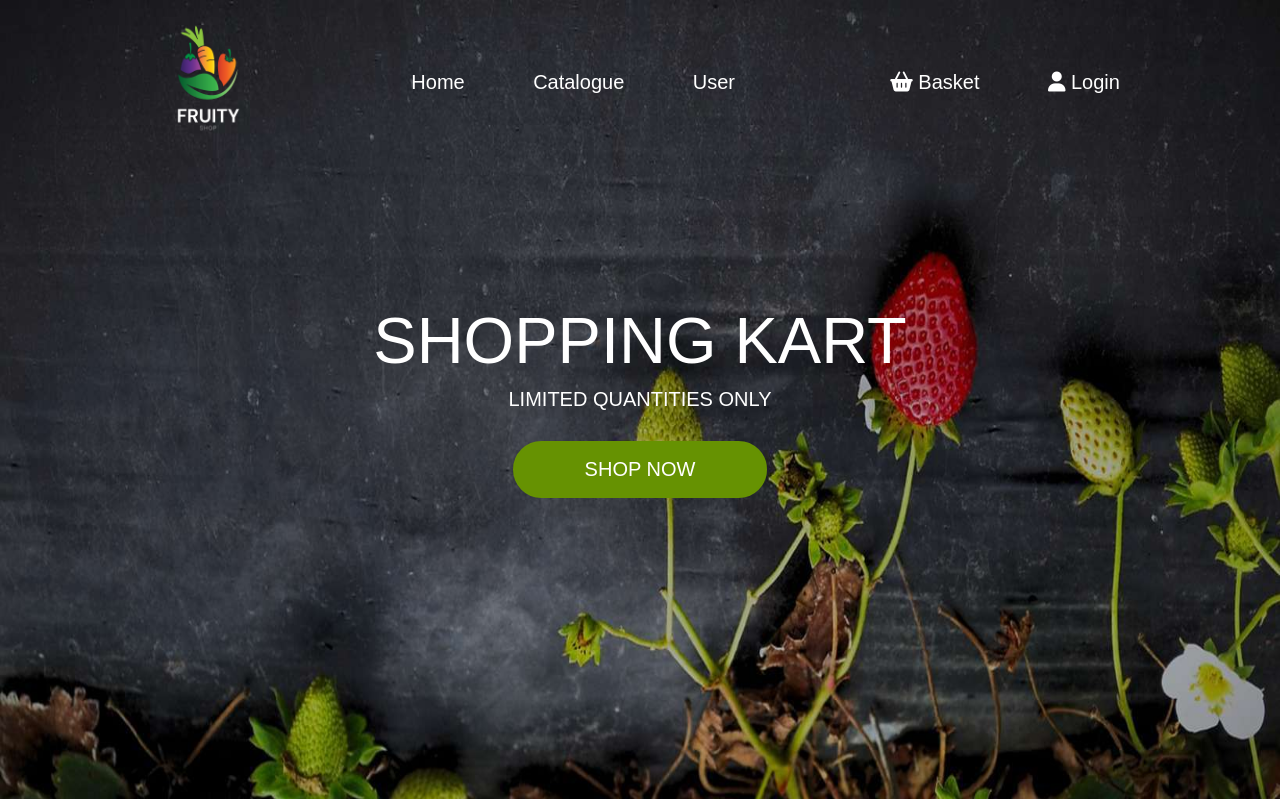
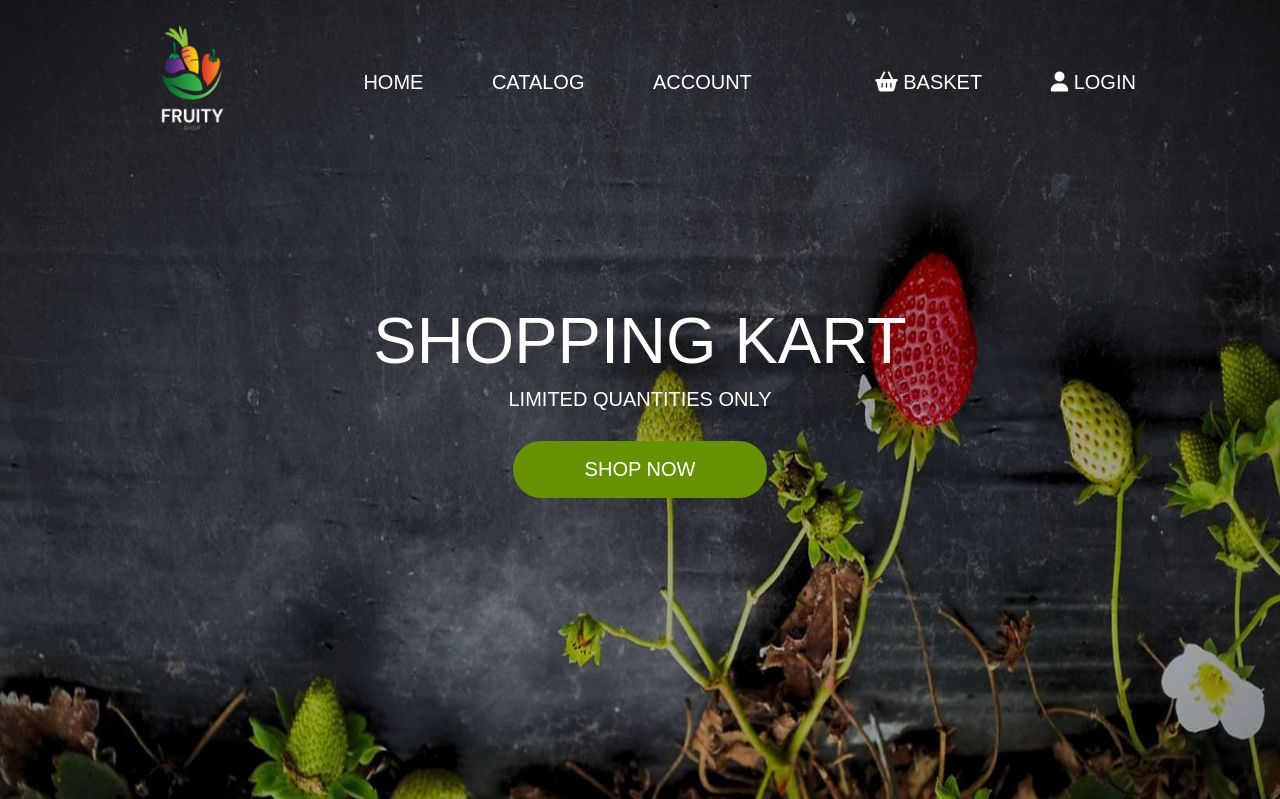
Before and after one commit to derecklhw/CST2120_Coursework2, a PHP site: page /cart.html in a window 1280 px wide. Shown: the top 799 px of the page. Run offline with PHP 8.4, Linux system fonts and the light colour scheme; some libraries are stand-ins or nearby versions.

Commit message:
docs: file structure and modify navbar wording

```diff
--- a/cart.html
+++ b/cart.html
@@ -13,15 +13,15 @@
   </head>
   <body>
     <div class="hero">
-      <img class="background" src="assets/images/background.jpg" />
+      <img class="background" src="assets/images/background/background.jpg" />
       <nav>
         <a href="">
           <img src="assets/images/logo.png" alt="logo" />
         </a>
         <ul>
           <li><a href="">Home</a></li>
-          <li><a href="">Catalogue</a></li>
-          <li><a href="">User</a></li>
+          <li><a href="">Catalog</a></li>
+          <li><a href="">Account</a></li>
         </ul>
         <ul>
           <li>
--- a/login.html
+++ b/login.html
@@ -13,15 +13,15 @@
   </head>
   <body>
     <div class="hero">
-      <img class="background" src="assets/images/background.jpg" />
+      <img class="background" src="assets/images/background/background.jpg" />
       <nav>
         <a href="">
           <img src="assets/images/logo.png" alt="logo" />
         </a>
         <ul>
           <li><a href="">Home</a></li>
-          <li><a href="">Catalogue</a></li>
-          <li><a href="">User</a></li>
+          <li><a href="">Catalog</a></li>
+          <li><a href="">Account</a></li>
         </ul>
         <ul>
           <li>
--- a/registration.html
+++ b/registration.html
@@ -13,15 +13,15 @@
   </head>
   <body>
     <div class="hero">
-      <img class="background" src="assets/images/background.jpg" />
+      <img class="background" src="assets/images/background/background.jpg" />
       <nav>
         <a href="">
           <img src="assets/images/logo.png" alt="logo" />
         </a>
         <ul>
           <li><a href="">Home</a></li>
-          <li><a href="">Catalogue</a></li>
-          <li><a href="">User</a></li>
+          <li><a href="">Catalog</a></li>
+          <li><a href="">Account</a></li>
         </ul>
         <ul>
           <li>
--- a/styles/common.css
+++ b/styles/common.css
@@ -62,6 +62,7 @@
   color: #fff;
   font-size: 20px;
   padding: 12px;
+  text-transform: uppercase ;
 }
 
 .hero nav ul li a:hover {
```
Also changed, not shown: index.html (+4 -4 lines), assets/images/background/background.jpg (renamed from assets/images/background.jpg).
